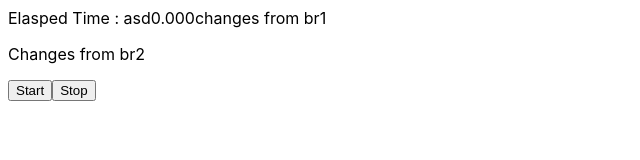
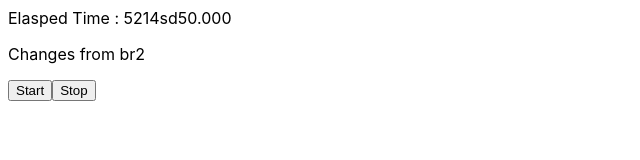
Before and after one commit to Eashwar1998/react-useRef, a React (Create React App) app: page / in a window 1280 px wide. Shown: the top 160 px of the page, without its empty margins (0-640 px from the left). Built offline with nearby package versions, Linux system fonts and the light colour scheme.

Commit message:
Revert "merging br1"
This reverts commit a338f0e25ea007163ea6ca796d988a10657fcaf2, reversing
changes made to 1a71308c39e27bc81455d4a68588df542c259fbc.

Hello removing br1

```diff
--- a/src/App.js
+++ b/src/App.js
@@ -23,8 +23,7 @@ export default function App() {
   return (
     <div>
       <p>
-        Elasped Time : asd<span>{sp.toFixed(3)}</span>
-        changes from br1
+        Elasped Time : 5214sd5<span>{sp.toFixed(3)}</span>
       </p>
       <p>Changes from br2</p>
       <button onClick={handleStart}>Start</button>
```
